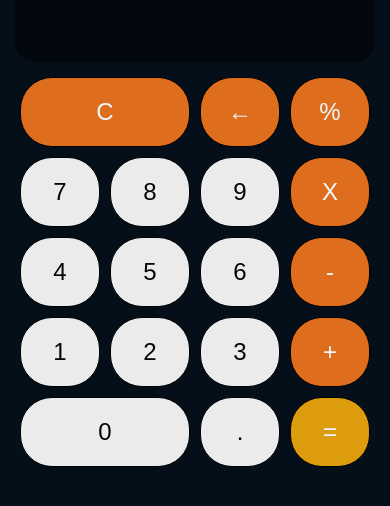
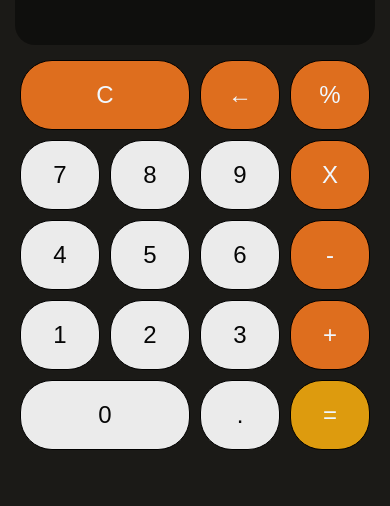
Before and after one commit to martinimbastari/Calculadora, a plain HTML site: page index.html in a window 390 px wide. Shown: the part 310-816 px from the top of the page. Drawn offline with Linux system fonts and the light colour scheme.

Commit message:
modifique los estilos en mobile .1

```diff
--- a/index.css
+++ b/index.css
@@ -4,7 +4,7 @@
 
 body {
     margin: 0;
-    background-color: #050f19;
+    background-color: #1B1A17;
     /* background-color: #1A3C40; */
 }
 
@@ -97,11 +97,11 @@ button:focus {
     }
 
     .calculadora {
-    margin-top: -20px;
+    margin-top: 30px;
     grid-template-columns: repeat(4, 90px);
     grid-template-rows: 350px repeat(5, 80px) ;
     justify-content: center;
-    height: 90vh;
+    height: 100vh;
     width: 100%;
     background-color: rgba(0, 0, 0, 0);
     border-radius: 0px;
```
